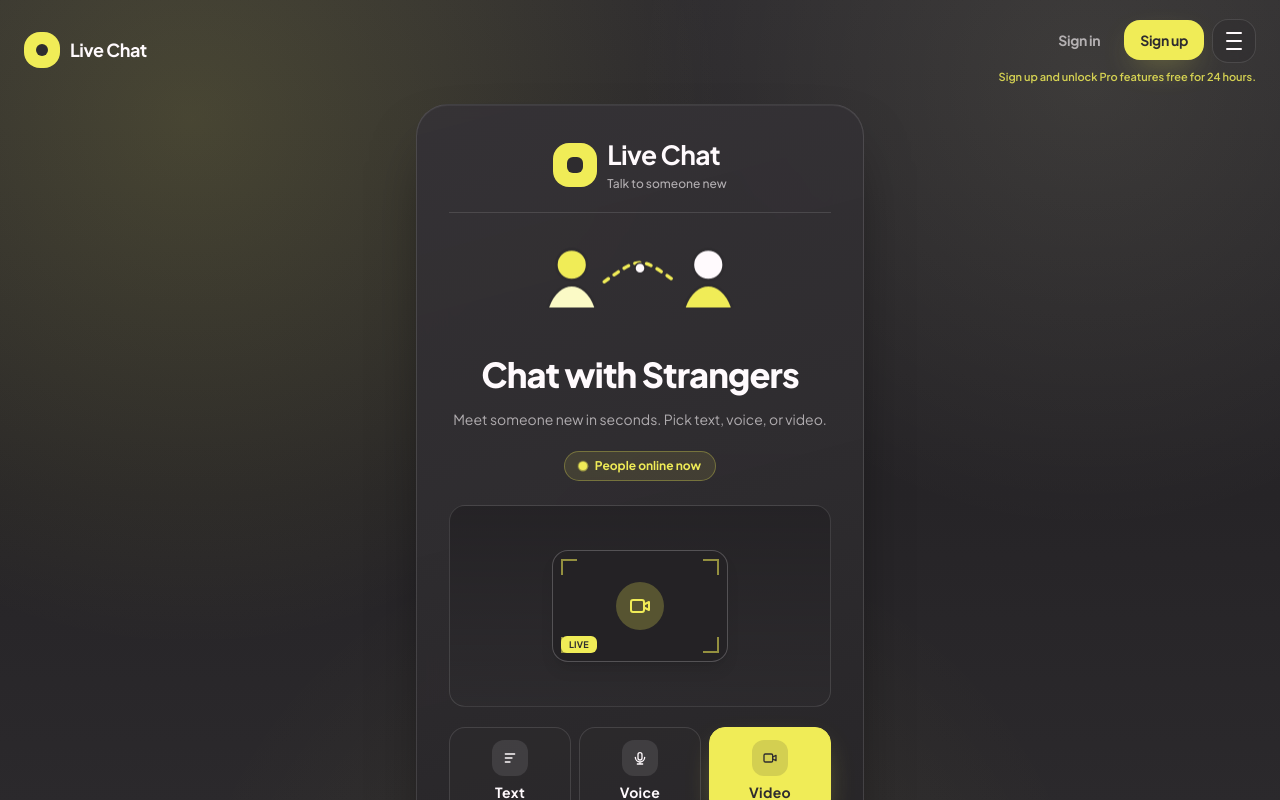
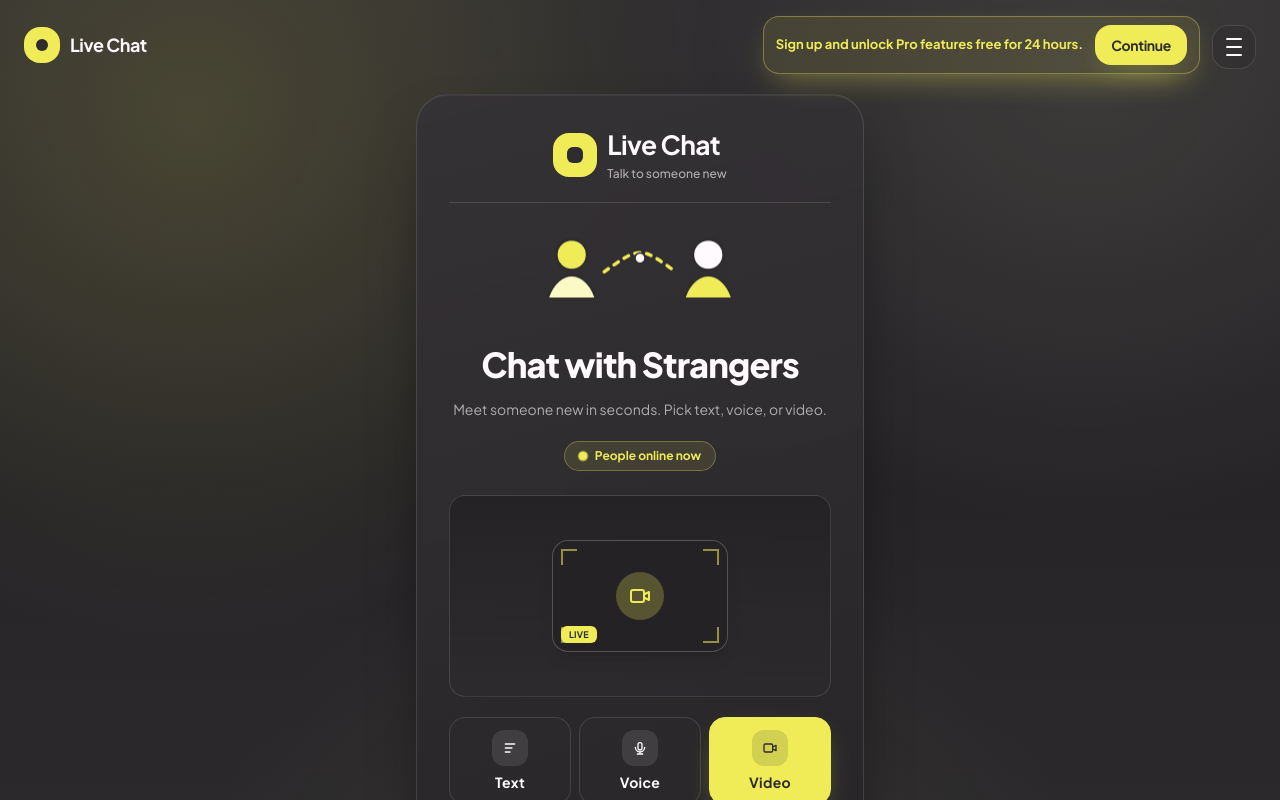
Before and after one commit to RupakRoyy/live-chat-app, a Next.js app in the folder web/: page / in a window 1280 px wide. Shown: the top 800 px of the page. Built offline with nearby package versions, Linux system fonts and the light colour scheme.

Commit message:
hide sign in/up with promotional statement

```diff
--- a/web/src/components/AppHeader.tsx
+++ b/web/src/components/AppHeader.tsx
@@ -9,27 +9,20 @@ export function AppHeader() {
   const [menuOpen, setMenuOpen] = useState(false);
 
   return (
-    <header className="relative z-20 flex items-center justify-between px-4 py-4 sm:px-6">
+    <header className="relative z-20 flex items-center justify-between gap-3 px-4 py-4 sm:px-6">
       <BrandMark onDark />
 
-      <div className="flex flex-col items-end gap-1.5">
-        <div className="flex items-center gap-2">
-          <LinkButton
-            href="/sign-in"
-            variant="ghost"
-            className="px-3 py-2"
-          >
-            Sign in
+      <div className="flex min-w-0 items-center gap-2 sm:gap-3">
+        <div className="flex min-w-0 flex-col items-end gap-2 rounded-2xl border border-accent/35 bg-accent/10 px-2.5 py-2 shadow-[var(--shadow-accent)] sm:flex-row sm:items-center sm:gap-3 sm:px-3">
+          <p className="max-w-[14.5rem] text-right text-xs font-bold leading-snug text-accent sm:max-w-none sm:text-[0.8125rem]">
+            Sign up and unlock Pro features free for 24 hours.
+          </p>
+          <LinkButton href="/sign-up" className="shrink-0 px-3.5 py-2">
+            Continue
           </LinkButton>
-          <LinkButton
-            href="/sign-up"
-            variant="primary"
-            className="px-3 py-2"
-          >
-            Sign up
-          </LinkButton>
+        </div>
 
-          <div className="relative">
+        <div className="relative shrink-0">
           <button
             type="button"
             aria-label="Open menu"
@@ -50,20 +43,6 @@ export function AppHeader() {
               <p className="border-b border-border-strong px-4 py-3 text-xs font-medium text-charcoal/60">
                 Menu
               </p>
-                <Link
-                  href="/sign-in"
-                  className="block w-full px-4 py-3 text-left text-sm font-semibold text-charcoal hover:bg-chiffon"
-                  onClick={() => setMenuOpen(false)}
-                >
-                  Sign in
-                </Link>
-                <Link
-                  href="/sign-up"
-                  className="block w-full px-4 py-3 text-left text-sm font-semibold text-charcoal hover:bg-chiffon"
-                  onClick={() => setMenuOpen(false)}
-                >
-                  Sign up
-                </Link>
               <button
                 type="button"
                 className="block w-full px-4 py-3 text-left text-sm font-semibold text-charcoal hover:bg-chiffon"
@@ -82,11 +61,6 @@ export function AppHeader() {
           ) : null}
         </div>
       </div>
-
-        <p className="max-w-[16.5rem] text-right text-[11px] font-semibold leading-snug text-accent/85 sm:max-w-none">
-          Sign up and unlock Pro features free for 24 hours.
-        </p>
-      </div>
     </header>
   );
 }
```
Lines whose indentation alone changed are shown as unchanged.
